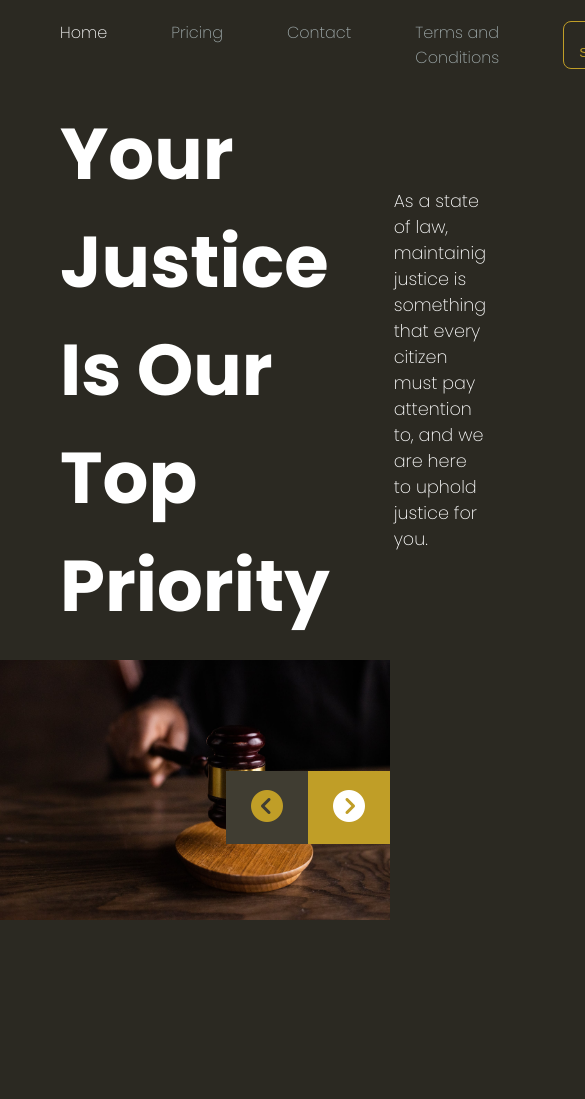
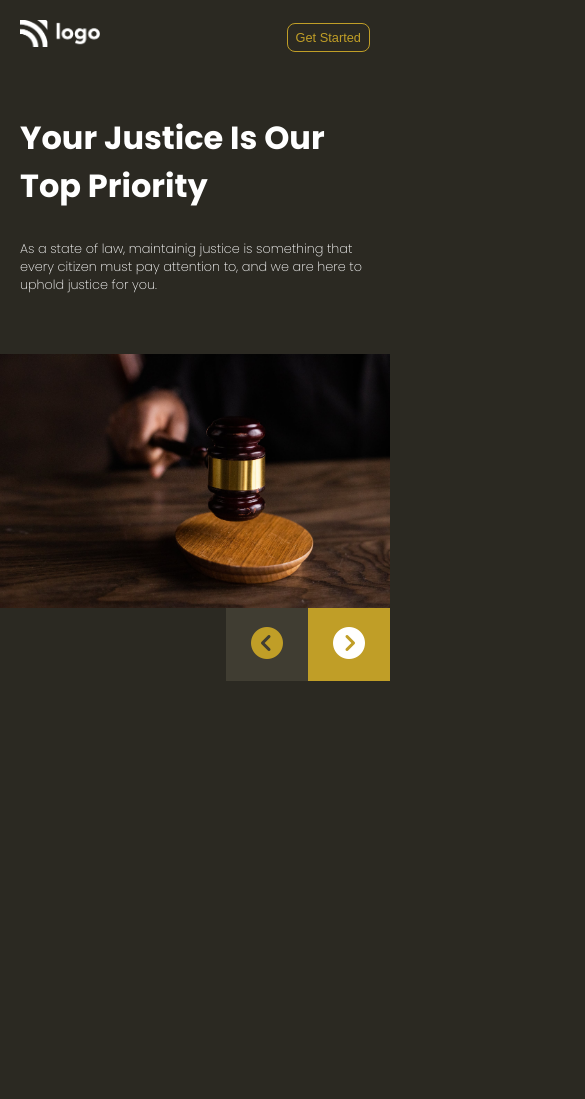
Before and after one commit to prateek-budhiraja/law-firm-landing, a plain HTML site: page index.html in a window 390 px wide. Shown: the top 1099 px of the page, 585 px wide, since content can reach past the window. After the commit the page ends 844 px from the top, so only its background shows below. Drawn offline with Linux system fonts and the light colour scheme.

Commit message:
styles for smaller screen

```diff
--- a/index.html
+++ b/index.html
@@ -29,6 +29,7 @@
       to, and we are here to uphold justice for you.</p>
   </div>
 
+  <div class="container">
     <div class="home-image-section">
       <img src="./assets/main-image.jpeg" alt="justice image" class="main-image">
     </div>
@@ -36,6 +37,7 @@
       <div class="box"><i class="fa fa-chevron-circle-left"></i></div>
       <div class="box"><i class="fa fa-chevron-circle-right"></i></div>
     </div>
+  </div>
 </body>
 
 </html>
--- a/style.css
+++ b/style.css
@@ -79,7 +79,6 @@ button.get-started:hover {
 .home-content p.right-content {
   font-size: 1.1rem;
   font-weight: 200;
-
 }
 
 /* Image section */
@@ -93,10 +92,13 @@ button.get-started:hover {
   object-fit: cover;
 }
 
+
+
 /* Footer */
 .footer {
   display: flex;
-  position: absolute;
+  /* position: absolute; */
+  float: right;
   bottom: 0;
   right: 0;
 }
@@ -128,3 +130,43 @@ button.get-started:hover {
 .footer i {
   font-size: 2rem;
 }
+
+@media screen and (max-width: 500px) {
+
+  nav {
+    padding: 20px 20px;
+  }
+
+  nav .brand-logo img.logo {
+    width: 80px;
+  }
+
+  nav .nav-links {
+    display: none;
+  }
+
+  button.get-started {
+    padding: 6px 8px;
+    font-size: .8rem;
+    /* margin-right: 10px; */
+  }
+
+  .home-content {
+    display: block;
+    padding: 10px 20px 60px 20px;
+  }
+
+  .home-content h1.left {
+    margin-top: 30px;
+    font-size: 2rem;
+    margin-bottom: 30px;
+  }
+
+  .home-content p.right-content {
+    font-size: 0.8rem;
+  }
+
+  .home-image-section {
+    max-height: 30vh;
+  }
+}
```
Lines whose indentation alone changed are shown as unchanged.
